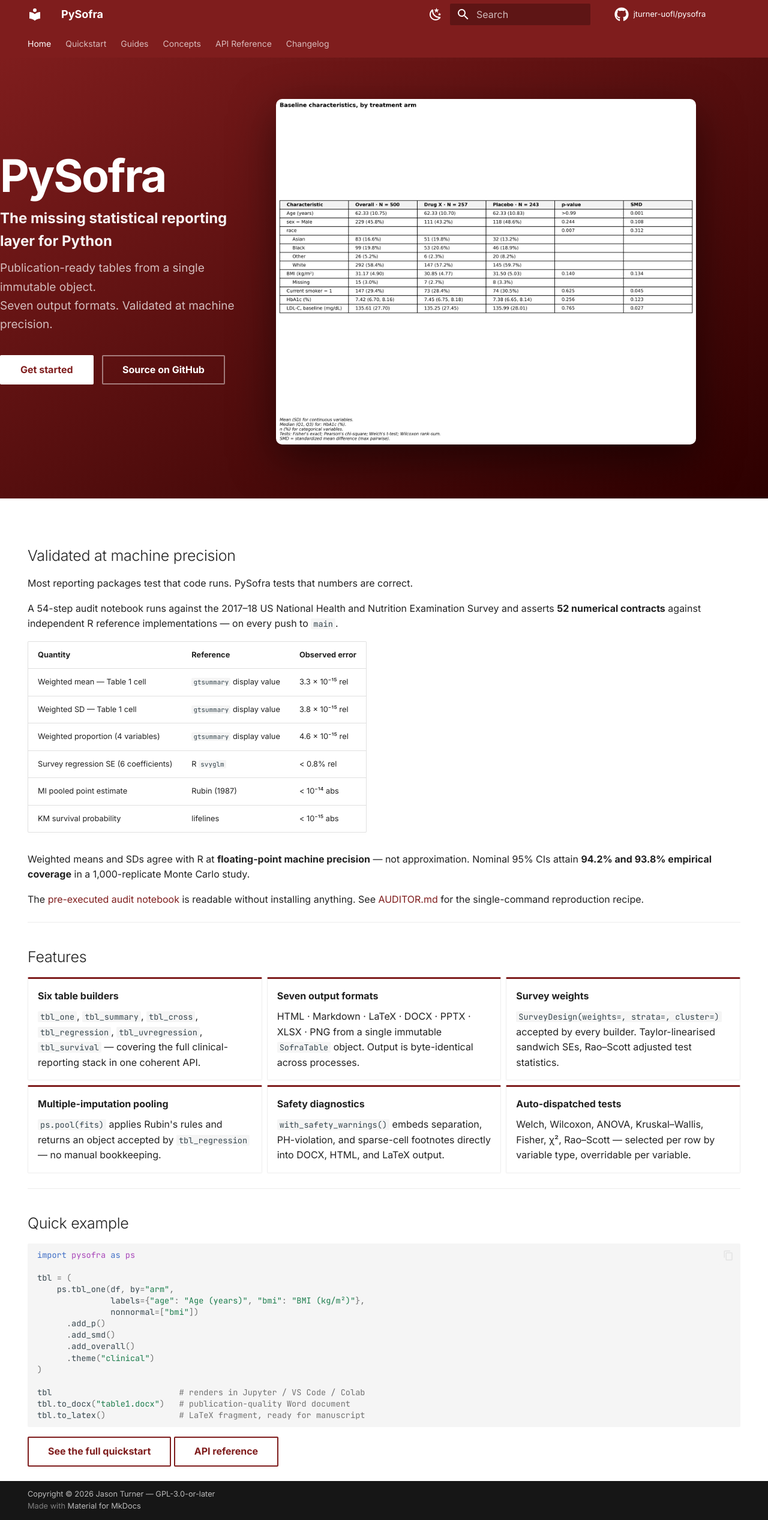
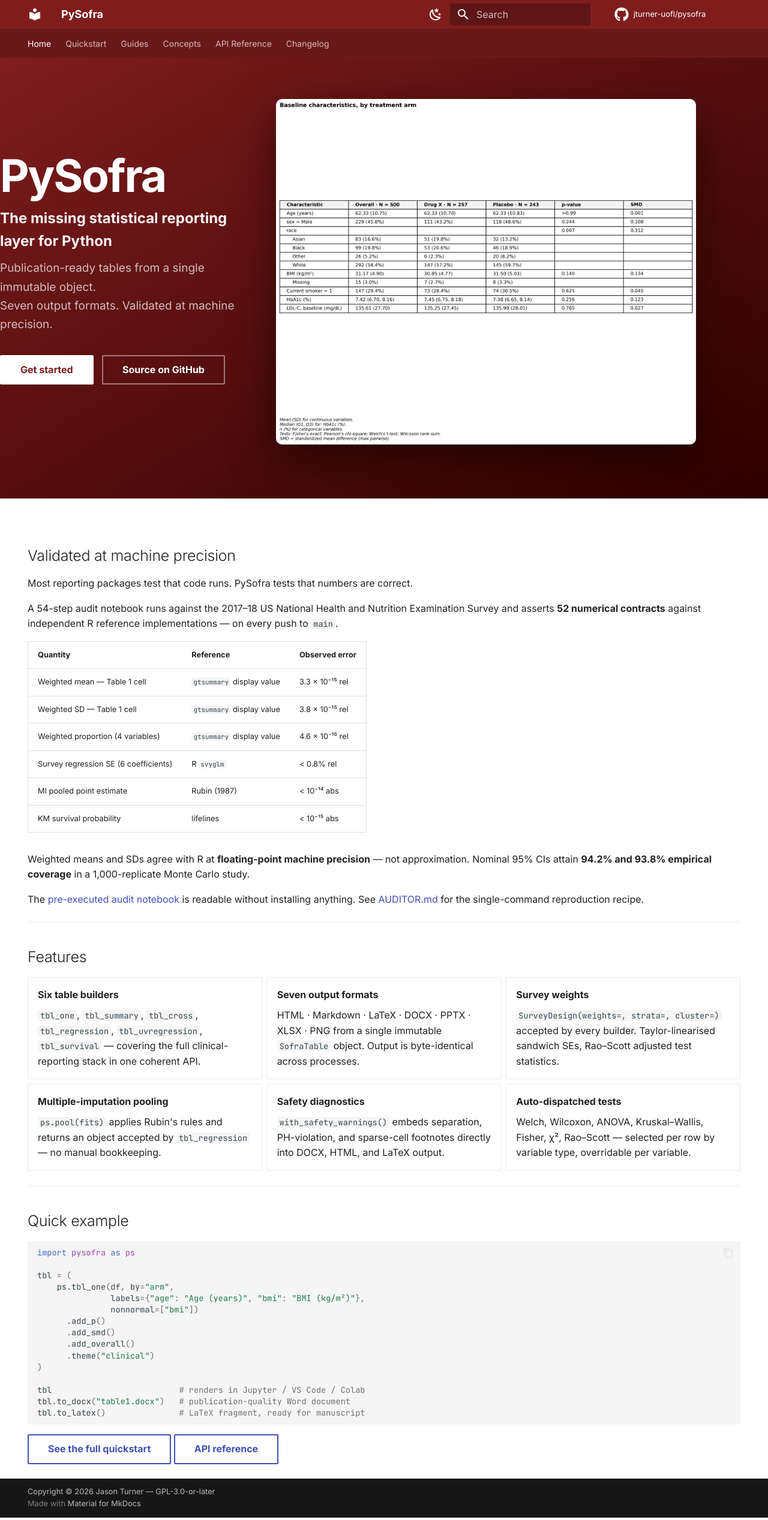
Before and after one commit to jturner-uofl/pysofra, an MkDocs documentation site: the page built from docs/index.md, in a window 1280 px wide. Shown: the whole page at 60% size. Built offline with MkDocs 1.6.1 and Material for MkDocs 9.7.7, drawn with Linux system fonts in a browser that asks for light colours; comment, search, counter and statistics services are not loaded.

Commit message:
Switch to red-bar-only theme: header/tabs red, content neutral indigo
Primary theme reverted to Material's built-in indigo for links and
content accents. Red is applied only to .md-header and .md-tabs via
explicit CSS — keeps the red bar identity without tinting the reading
experience.

```diff
--- a/docs/stylesheets/extra.css
+++ b/docs/stylesheets/extra.css
@@ -1,17 +1,11 @@
-/* ── Custom colour palette ─────────────────────────────────────────── */
+/* ── Header / tabs: red bar ────────────────────────────────────────── */
 
-:root {
-  --md-primary-fg-color:        #7f1d1d;
-  --md-primary-fg-color--light: #991b1b;
-  --md-primary-fg-color--dark:  #5f1111;
-  --md-accent-fg-color:         #dc2626;
-  --md-accent-fg-color--transparent: rgba(220, 38, 38, .1);
+.md-header {
+  background-color: #7f1d1d;
 }
 
-[data-md-color-scheme="slate"] {
-  --md-primary-fg-color:        #c0392b;
-  --md-primary-fg-color--light: #e74c3c;
-  --md-primary-fg-color--dark:  #a93226;
+.md-tabs {
+  background-color: #6b1818;
 }
 
 /* ── Hero section ──────────────────────────────────────────────────── */
@@ -19,7 +13,7 @@
 .pysofra-hero {
   background: linear-gradient(150deg, #7f1d1d 0%, #2d0000 100%);
   padding: 3.5rem 0 4.5rem;
-  margin-top: -0.05rem; /* close any gap between tabs bar and hero */
+  margin-top: -0.05rem;
 }
 
 .pysofra-hero .md-grid {
@@ -103,18 +97,6 @@
   display: block;
 }
 
-/* ── Feature cards ─────────────────────────────────────────────────── */
-
-.md-typeset .grid.cards > ul > li,
-.md-typeset .grid.cards > ol > li {
-  border-top: 3px solid var(--md-primary-fg-color);
-}
-
-.md-typeset .grid.cards > ul > li:hover,
-.md-typeset .grid.cards > ol > li:hover {
-  border-top-color: var(--md-accent-fg-color);
-}
-
 /* ── Responsive ─────────────────────────────────────────────────────── */
 
 @media screen and (max-width: 76.1875em) {
--- a/mkdocs.yml
+++ b/mkdocs.yml
@@ -11,15 +11,15 @@
   palette:
     - media: "(prefers-color-scheme: light)"
       scheme: default
-      primary: custom
-      accent: custom
+      primary: indigo
+      accent: indigo
       toggle:
         icon: material/weather-night
         name: Switch to dark mode
     - media: "(prefers-color-scheme: dark)"
       scheme: slate
-      primary: custom
-      accent: custom
+      primary: indigo
+      accent: indigo
       toggle:
         icon: material/weather-sunny
         name: Switch to light mode
```
